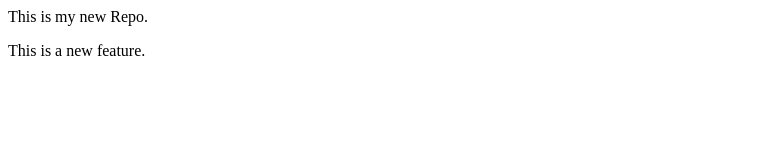
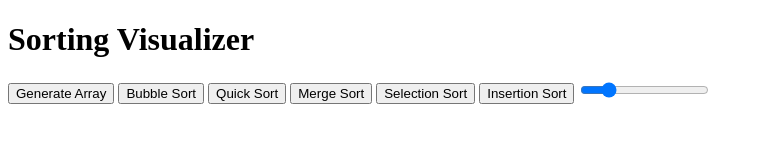
Before and after one commit to Safiul-Shaikh/LocalRepo, a plain HTML site: page index.html in a window 1280 px wide. Shown: the whole page, without its empty margins (0-763 px from the left). Drawn offline with nearby package versions, Linux system fonts and the light colour scheme.

Commit message:
Add files via upload

```diff
--- a/index.html
+++ b/index.html
@@ -1,2 +1,24 @@
-<p>This is my new Repo.</p>
-<p>This is a new feature.</p>
+<!DOCTYPE html>
+<html lang="en">
+<head>
+    <meta charset="UTF-8">
+    <meta name="viewport" content="width=device-width, initial-scale=1.0">
+    <title>Sorting Visualizer</title>
+    <link rel="stylesheet" href="styles.css">
+    <script src="https://cdnjs.cloudflare.com/ajax/libs/gsap/3.12.2/gsap.min.js" defer></script>
+    <script src="script.js" defer></script>
+</head>
+<body>
+    <h1>Sorting Visualizer</h1>
+    <div class="controls">
+        <button onclick="generateArray()">Generate Array</button>
+        <button onclick="bubbleSort()">Bubble Sort</button>
+        <button onclick="quickSort(0, bars.length - 1)">Quick Sort</button>
+        <button onclick="mergeSort(0, bars.length - 1)">Merge Sort</button>
+        <button onclick="selectionSort()">Selection Sort</button>
+        <button onclick="insertionSort()">Insertion Sort</button>
+        <input type="range" id="speed" min="10" max="500" value="100" oninput="updateSpeed()">
+    </div>
+    <div class="array-container"></div>
+</body>
+</html>
```
